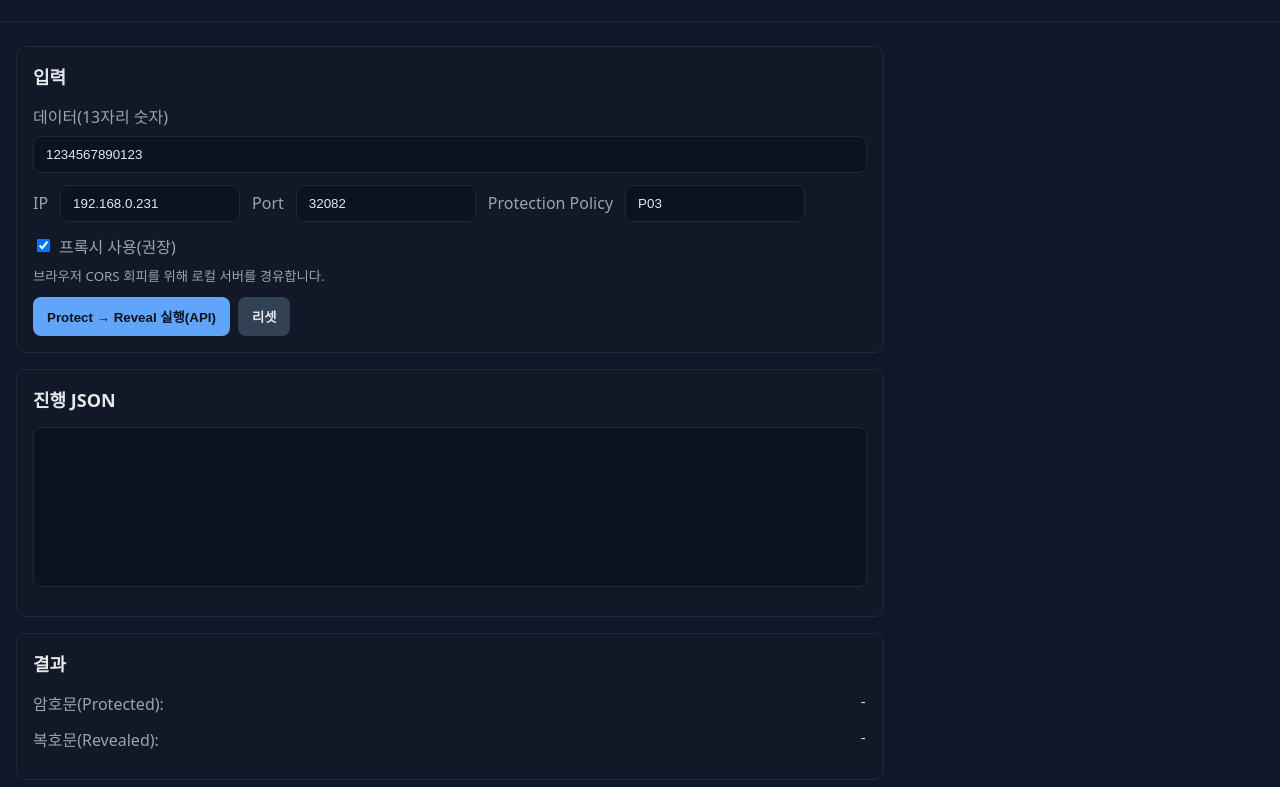
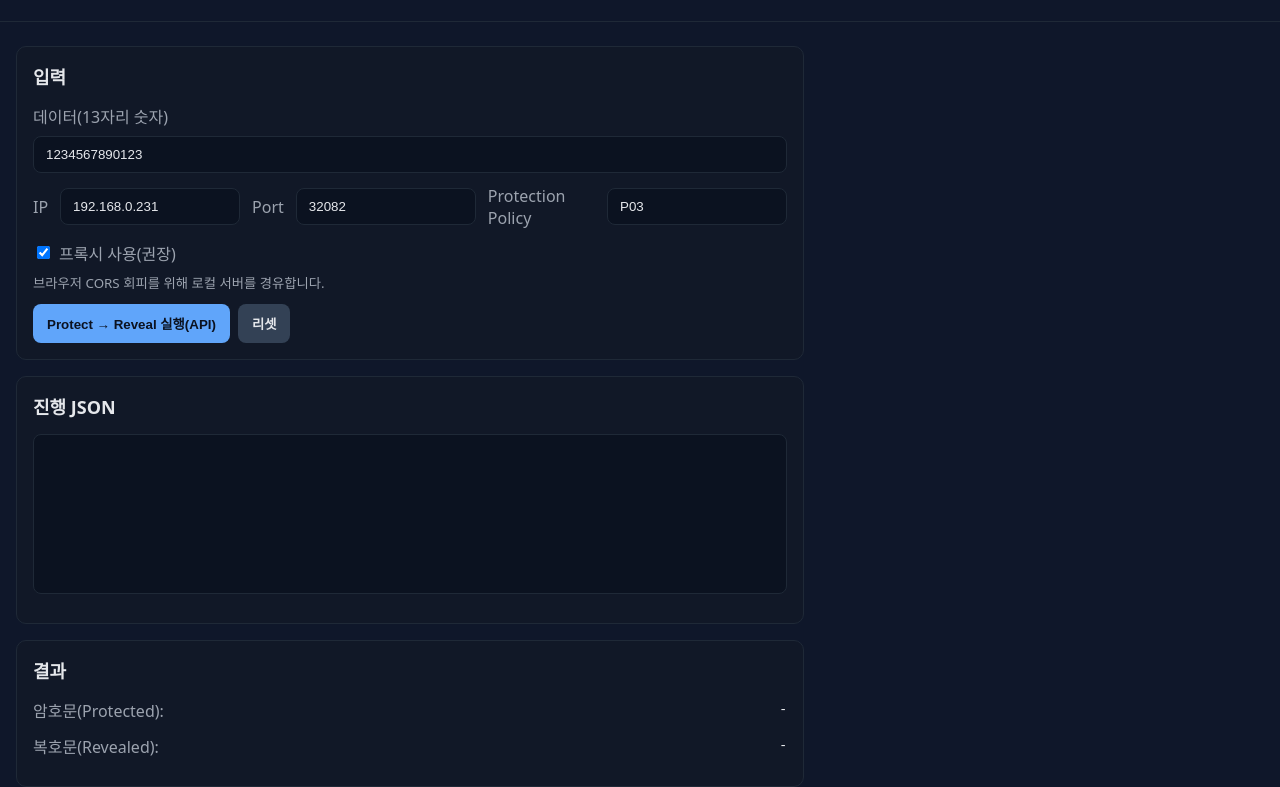
Before and after one commit to sjrhee/crdp_webapp, a plain HTML site: page index.html in a window 1280 px wide. Shown: the part 87-874 px from the top of the page. Drawn offline with Linux system fonts and the light colour scheme.

Commit message:
UI: 메인 컨테이너 최대폭을 900px → 820px로 축소.

```diff
--- a/style.css
+++ b/style.css
@@ -21,7 +21,7 @@ header { padding: 24px 16px; border-bottom: 1px solid var(--border); }
 header h1 { margin: 0 0 4px; font-size: 22px; }
 .subtitle { color: var(--muted); margin: 0; }
 
-main { max-width: 900px; margin: 24px 0; padding: 0 16px; display: grid; gap: 16px; }
+main { max-width: 820px; margin: 24px 0; padding: 0 16px; display: grid; gap: 16px; }
 .card { background: var(--card); border: 1px solid var(--border); border-radius: 10px; padding: 16px; }
 .card h2 { margin-top: 0; font-size: 18px; }
 /* removed inline action button styles for progress header */
```
